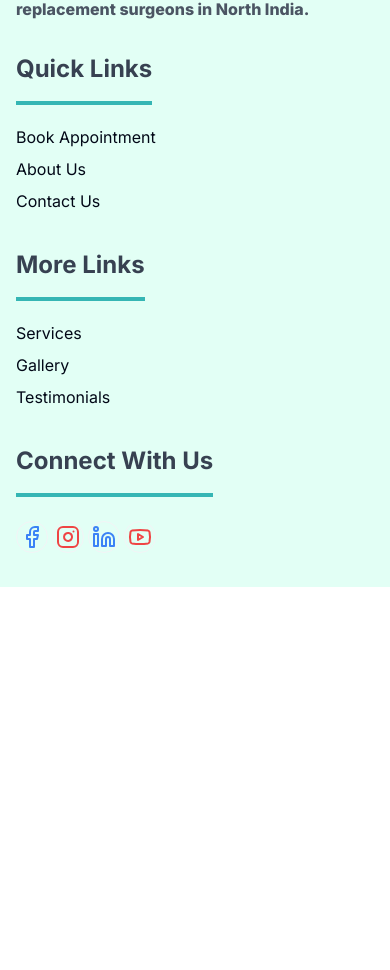
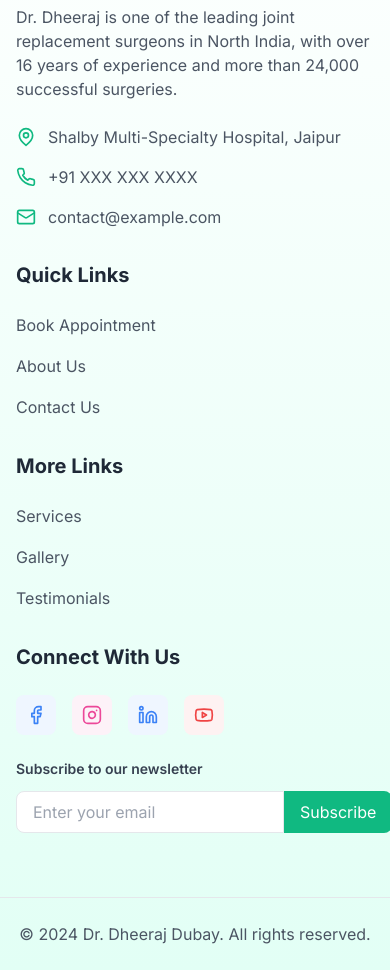
Before and after one commit to Jatin-ge/drdubey, a Next.js app: page /about in a window 390 px wide. Shown: the part 4520-5490 px from the top of the page. Before the commit the page ends 5107 px from the top, so only its background shows below. Built offline with nearby package versions, Linux system fonts and the light colour scheme; no server answers; the database is empty.

Commit message:
feat: enhance stats and profile cards design
- Improved stats card layout and hover effects
- Updated profile card with golden award section
- Fixed duplicate stats section issue
- Removed text highlight effects on hover
- Added consistent gradient styling
- Enhanced overall visual hierarchy

```diff
--- a/components/Footer/Footer.tsx
+++ b/components/Footer/Footer.tsx
@@ -1,11 +1,13 @@
 import Link from "next/link";
 import React from "react";
-
 import {
   YoutubeIcon,
   FacebookIcon,
   InstagramIcon,
   LinkedinIcon,
+  MapPinIcon,
+  PhoneIcon,
+  MailIcon,
 } from "lucide-react";
 import Image from "next/image";
 
@@ -13,114 +15,151 @@ type Props = {};
 
 const Footer = (props: Props) => {
   return (
-    <div>
-      <div className="dark:bg-gray-800 bg-[#E2FFF5] py-4 dark:text-gray-400 ">
-        <div className="container px-4 mx-auto">
-          <div className="-mx-4 flex flex-wrap justify-between">
-            <div className="px-4 my-4 w-full xl:w-1/5">
-              <Link href="/" className="block w-44 mb-6">
+    <footer className="relative bg-gradient-to-b from-white to-[#E2FFF5] dark:from-gray-900 dark:to-gray-800">
+      {/* Decorative Elements */}
+      <div className="absolute inset-0 bg-grid-slate-200 [mask-image:linear-gradient(0deg,white,rgba(255,255,255,0.6))] dark:bg-grid-slate-700/30"></div>
+
+      <div className="relative">
+        {/* Main Footer Content */}
+        <div className="container px-4 py-16 mx-auto">
+          <div className="grid grid-cols-1 gap-8 md:grid-cols-2 lg:grid-cols-4">
+            {/* Logo & About Section */}
+            <div className="space-y-6">
+              <Link href="/" className="block w-44">
                 <Image
                   height={600}
                   width={600}
                   src={"/assets/images/logofinalbg.png"}
                   alt={"logo"}
+                  className="transition-transform duration-300 hover:scale-105"
                 />
               </Link>
-              <p className="text-justify font-extrabold  text-gray-600 dark:text-gray-300">
+              <p className="text-base text-gray-600 dark:text-gray-300">
                 Dr. Dheeraj is one of the leading joint replacement surgeons in
-                North India.
+                North India, with over 16 years of experience and more than 24,000 successful surgeries.
               </p>
+
+              {/* Contact Info */}
+              <div className="space-y-4">
+                <div className="flex items-center space-x-3 text-gray-600 dark:text-gray-300">
+                  <MapPinIcon className="w-5 h-5 text-emerald-500" />
+                  <span>Shalby Multi-Specialty Hospital, Jaipur</span>
+                </div>
+                <div className="flex items-center space-x-3 text-gray-600 dark:text-gray-300">
+                  <PhoneIcon className="w-5 h-5 text-emerald-500" />
+                  <span>+91 XXX XXX XXXX</span>
+                </div>
+                <div className="flex items-center space-x-3 text-gray-600 dark:text-gray-300">
+                  <MailIcon className="w-5 h-5 text-emerald-500" />
+                  <span>contact@example.com</span>
+                </div>
+              </div>
             </div>
 
-            <div className="px-4 my-4 w-full sm:w-auto">
-              <div>
-                <h2 className="inline-block text-2xl pb-4 mb-4 border-b-4 border-primary font-bold text-gray-700 dark:text-gray-300">
+            {/* Quick Links */}
+            <div className="space-y-6">
+              <h3 className="text-xl font-bold text-gray-800 dark:text-gray-100">
                 Quick Links
-                </h2>
-              </div>
-              <ul className="leading-8">
-                <li>
-                  <Link href="/booking/jaipur" className="hover:text-primary">
-                    Book Appointment
+              </h3>
+              <ul className="space-y-4">
+                {['Book Appointment', 'About Us', 'Contact Us'].map((item) => (
+                  <li key={item}>
+                    <Link
+                      href={`/${item.toLowerCase().replace(' ', '-')}`}
+                      className="inline-flex text-gray-600 dark:text-gray-300 hover:text-emerald-500 dark:hover:text-emerald-400 transition-colors duration-300"
+                    >
+                      <span className="border-b border-transparent hover:border-emerald-500">{item}</span>
                     </Link>
                   </li>
-                <li>
-                  <Link href="/about" className="hover:text-primary">
-                    About Us
-                  </Link>
-                </li>
-                <li>
-                  <Link href="/contact" className="hover:text-primary">
-                    Contact Us
-                  </Link>
-                </li>
-              </ul>
-            </div>
-            <div className="px-4 my-4 w-full sm:w-auto">
-              <div>
-                <h2 className="inline-block text-2xl pb-4 mb-4 border-b-4 border-primary font-bold text-gray-700 dark:text-gray-300">
-                  More Links
-                </h2>
-              </div>
-              <ul className="leading-8">
-                <li>
-                  <Link href="/services" className="hover:text-primary">
-                    Services
-                  </Link>
-                </li>
-                <li>
-                  <Link href="/gallery" className="hover:text-primary">
-                    Gallery
-                  </Link>
-                </li>
-                <li>
-                  <Link href="/youtube" className="hover:text-primary">
-                    Testimonials
-                  </Link>
-                </li>
+                ))}
               </ul>
             </div>
 
-            <div className="px-4 my-4 w-full sm:w-auto xl:w-1/5">
-              <div>
-                <h2 className="inline-block text-2xl pb-4 mb-4 border-b-4 border-primary font-bold text-gray-700 dark:text-gray-300">
+            {/* More Links */}
+            <div className="space-y-6">
+              <h3 className="text-xl font-bold text-gray-800 dark:text-gray-100">
+                More Links
+              </h3>
+              <ul className="space-y-4">
+                {['Services', 'Gallery', 'Testimonials'].map((item) => (
+                  <li key={item}>
+                    <Link
+                      href={`/${item.toLowerCase()}`}
+                      className="inline-flex text-gray-600 dark:text-gray-300 hover:text-emerald-500 dark:hover:text-emerald-400 transition-colors duration-300"
+                    >
+                      <span className="border-b border-transparent hover:border-emerald-500">{item}</span>
+                    </Link>
+                  </li>
+                ))}
+              </ul>
+            </div>
+
+            {/* Social Links */}
+            <div className="space-y-6">
+              <h3 className="text-xl font-bold text-gray-800 dark:text-gray-100">
                 Connect With Us
-                </h2>
-              </div>
+              </h3>
+              <div className="flex flex-wrap gap-4">
                 <Link
                   target="_blank"
                   href="https://www.facebook.com/drdheerajdubay/"
-                className="inline-flex items-center justify-center h-8 w-8 border border-gray-100 rounded-full mr-1 hover:text-primary hover:border-blue-400"
+                  className="inline-flex items-center justify-center h-10 w-10 rounded-lg bg-blue-50 dark:bg-blue-900/30 text-blue-500 hover:bg-blue-100 dark:hover:bg-blue-900/50 transition-colors duration-300"
                 >
-                <FacebookIcon className="text-blue-500" />
-              </Link>
-
-              <Link
-                target="_blank"
-                href="https://www.instagram.com/dheerajdubay1/?igshid=YmMyMTA2M2Y%3D"
-                className="inline-flex items-center justify-center h-8 w-8 border border-gray-100 rounded-full mr-1 hover:text-primary hover:border-blue-400"
-              >
-                <InstagramIcon className="text-red-500" />
+                  <FacebookIcon className="w-5 h-5" />
                 </Link>
                 <Link
                   target="_blank"
-                href=" https://www.youtube.com/@dr.dheerajdubay6664"
-                className="inline-flex items-center justify-center h-8 w-8 border border-gray-100 rounded-full mr-1 mt-2 hover:text-primary hover:border-blue-400"
+                  href="https://www.instagram.com/dheerajdubay1/"
+                  className="inline-flex items-center justify-center h-10 w-10 rounded-lg bg-pink-50 dark:bg-pink-900/30 text-pink-500 hover:bg-pink-100 dark:hover:bg-pink-900/50 transition-colors duration-300"
                 >
-                <LinkedinIcon className="text-blue-500" />
+                  <InstagramIcon className="w-5 h-5" />
                 </Link>
                 <Link
                   target="_blank"
-                href=" https://www.youtube.com/@dr.dheerajdubay6664"
-                className="inline-flex items-center justify-center h-8 w-8 border border-gray-100 rounded-full mr-1 mt-2 hover:text-primary hover:border-blue-400"
+                  href="https://www.linkedin.com/"
+                  className="inline-flex items-center justify-center h-10 w-10 rounded-lg bg-blue-50 dark:bg-blue-900/30 text-blue-500 hover:bg-blue-100 dark:hover:bg-blue-900/50 transition-colors duration-300"
                 >
-                <YoutubeIcon className="text-red-500" />
+                  <LinkedinIcon className="w-5 h-5" />
                 </Link>
+                <Link
+                  target="_blank"
+                  href="https://www.youtube.com/@dr.dheerajdubay6664"
+                  className="inline-flex items-center justify-center h-10 w-10 rounded-lg bg-red-50 dark:bg-red-900/30 text-red-500 hover:bg-red-100 dark:hover:bg-red-900/50 transition-colors duration-300"
+                >
+                  <YoutubeIcon className="w-5 h-5" />
+                </Link>
+              </div>
+
+              {/* Newsletter Subscription */}
+              <div className="mt-8">
+                <h4 className="text-sm font-semibold text-gray-700 dark:text-gray-200 mb-3">
+                  Subscribe to our newsletter
+                </h4>
+                <div className="flex">
+                  <input
+                    type="email"
+                    placeholder="Enter your email"
+                    className="flex-1 px-4 py-2 rounded-l-lg border border-gray-200 dark:border-gray-700 dark:bg-gray-800 focus:outline-none focus:ring-2 focus:ring-emerald-500"
+                  />
+                  <button className="px-4 py-2 bg-emerald-500 text-white rounded-r-lg hover:bg-emerald-600 transition-colors duration-300">
+                    Subscribe
+                  </button>
                 </div>
               </div>
             </div>
           </div>
         </div>
+
+        {/* Copyright Section */}
+        <div className="border-t border-gray-200 dark:border-gray-700">
+          <div className="container px-4 py-6 mx-auto">
+            <div className="text-center text-gray-600 dark:text-gray-400">
+              <p>© {new Date().getFullYear()} Dr. Dheeraj Dubay. All rights reserved.</p>
+            </div>
+          </div>
+        </div>
+      </div>
+    </footer>
   );
 };
 
--- a/components/ProfileCard/Card1.tsx
+++ b/components/ProfileCard/Card1.tsx
@@ -1,5 +1,4 @@
 import React from "react";
-import { Stats } from "../Stats/Stats";
 import Image from "next/image";
 
 type Props = {};
@@ -8,23 +7,26 @@ type Props = {};
 const Card1 = (props: Props) => {
   return (
     <div>
-      <section className="pt-10 overflow-hidden bg-[#F4FEFA] dark:bg-inherit  py-8 md:pt-0 sm:pt-16 2xl:pt-16">
-        <div className="lg:w-[85%] px-4 mx-auto sm:px-6 lg:px-8 ">
-          <div className="grid items-center grid-cols-1 md:grid-cols-2">
-            <div data-aos="fade-right">
-              <h2 className="text-3xl font-bold leading-tight text-gray-700 sm:text-5xl lg:text-7xl dark:text-gray-100">
+      <section className="pt-10 overflow-hidden bg-[#F4FEFA] dark:bg-inherit py-8 md:pt-0 sm:pt-16 2xl:pt-16">
+        <div className="lg:w-[85%] px-4 mx-auto sm:px-6 lg:px-8">
+          <div className="grid items-center grid-cols-1 md:grid-cols-2 gap-12">
+            <div data-aos="fade-right" className="space-y-6">
+              <h2 className="text-3xl font-bold leading-tight bg-gradient-to-r from-gray-800 to-gray-600 dark:from-gray-100 dark:to-gray-300 bg-clip-text text-transparent sm:text-5xl lg:text-6xl">
                 Dr. Dheeraj Dubay
               </h2>
-              <p className="max-w-3xl mt-3 text-xl lg:text-3xl leading-relaxed text-gray-600 dark:text-gray-200 md:mt-8">
+              <p className="text-xl lg:text-2xl font-medium text-emerald-600 dark:text-emerald-400">
                 Sr. Consultant Joint Replacement Surgery - Shalby
                 Multi-Specialty Hospitals Jaipur
               </p>
-              <li className="mx-1 font-semibold text-xl text-gray-600 dark:text-gray-200 mt-4">
+              <div className="inline-flex items-center px-4 py-2 bg-emerald-50 dark:bg-emerald-900/30 rounded-lg">
+                <span className="text-lg font-semibold text-emerald-700 dark:text-emerald-300">
                   MBBS, MS (Orthopedic), FJRS (Germany)
-              </li>
-              <p className="max-w-4xl mt-3 text-xl lg:text-2xl leading-relaxed text-gray-600 dark:text-gray-300 md:mt-8">
+                </span>
+              </div>
+
+              <p className="text-lg lg:text-xl leading-relaxed text-gray-600 dark:text-gray-300">
                 He has more than{" "}
-                <span className="font-bold text-black dark:text-gray-200">
+                <span className="font-bold text-emerald-600 dark:text-emerald-400">
                   16 years of experience
                 </span>{" "}
                 in the field of Joint Replacement Surgeries and is well wersed
@@ -47,24 +49,29 @@ const Card1 = (props: Props) => {
                 most trusted Joint Replacement Surgeon of North India.
               </p>
 
-              <div className="my-8 p-4 bg-gradient-to-r from-amber-50 to-yellow-50 dark:from-amber-900/20 dark:to-yellow-900/20 border-l-4 border-amber-400 rounded-lg shadow-sm">
-                <div className="flex items-center gap-3">
-                  <svg xmlns="http://www.w3.org/2000/svg" className="h-8 w-8 text-amber-400" viewBox="0 0 24 24" fill="currentColor">
-                    <path d="M12 15.4L9.2 17l.8-3.3L7.3 11l3.4-.3L12 7.6l1.3 3.1 3.4.3-2.7 2.7.8 3.3z"/>
-                    <path d="M12 2C6.5 2 2 6.5 2 12s4.5 10 10 10 10-4.5 10-10S17.5 2 12 2zm0 18c-4.4 0-8-3.6-8-8s3.6-8 8-8 8 3.6 8 8-3.6 8-8 8z"/>
+              <div className="p-6 bg-gradient-to-r from-amber-50 to-yellow-50 dark:from-amber-900/30 dark:to-yellow-900/30 rounded-xl shadow-lg hover:shadow-xl transition-all duration-300 border border-amber-200/50 dark:border-amber-700/30">
+                <div className="flex items-center gap-4">
+                  <div className="shrink-0">
+                    <svg xmlns="http://www.w3.org/2000/svg" className="h-12 w-12 text-amber-500 drop-shadow-md" viewBox="0 0 24 24" fill="currentColor">
+                      <path d="M12 2L15.09 8.26L22 9.27L17 14.14L18.18 21.02L12 17.77L5.82 21.02L7 14.14L2 9.27L8.91 8.26L12 2Z" />
                     </svg>
-                  <p className="text-lg font-medium text-amber-800 dark:text-amber-200">
-                    Awarded for excellence in Joint Replacement surgery by the Health Minister of Rajasthan for 3 consecutive years
+                  </div>
+                  <div>
+                    <h4 className="text-lg font-semibold bg-gradient-to-r from-amber-600 to-yellow-500 dark:from-amber-400 dark:to-yellow-300 bg-clip-text text-transparent mb-1">
+                      Excellence in Joint Replacement Surgery
+                    </h4>
+                    <p className="text-base text-amber-900 dark:text-amber-200">
+                      Awarded by the Health Minister of Rajasthan for 3 consecutive years
                     </p>
                   </div>
                 </div>
+              </div>
 
-              <p className="mt-4 text-xl text-gray-600 md:mt-8 dark:text-gray-300">
-                <div className="inline-flex items-center gap-2 p-3 px-4 bg-white dark:bg-gray-800 rounded-lg shadow-sm">
-                  <span className="font-medium">Have a question?</span>
+              <div className="inline-flex items-center gap-3 p-4 bg-white dark:bg-gray-800 rounded-xl shadow-sm hover:shadow-md transition-shadow duration-300">
+                <span className="font-medium text-gray-700 dark:text-gray-200">Have a question?</span>
                 <a
                   href="https://www.linkedin.com/in/dr-dheeraj-dubay-36399599/"
-                    className="inline-flex items-center gap-2 text-sky-500 hover:text-sky-600 transition-colors duration-200"
+                  className="inline-flex items-center gap-2 text-emerald-500 hover:text-emerald-600 transition-colors duration-200"
                 >
                   Ask on LinkedIn
                   <svg
@@ -77,22 +84,15 @@ const Card1 = (props: Props) => {
                   </svg>
                 </a>
               </div>
-              </p>
             </div>
 
-            <div data-aos="fade-left" className="relative ">
-              {/* <img
-                className="absolute inset-x-0 bottom-0 -mb-56 -translate-x-1/2 left-1/2"
-                src="https://cdn.rareblocks.xyz/collection/celebration/images/team/1/blob-shape.svg"
-                alt=""
-              /> */}
-
+            <div data-aos="fade-left" className="relative">
               <Image
                 width={1400}
                 height={1400}
-                className="relative w-full xl:max-w-lg xl:mx-auto 2xl:scale-150"
+                className="relative w-full xl:max-w-lg xl:mx-auto 2xl:scale-125 rounded-2xl shadow-2xl"
                 src="/assets/images/hero.png"
-                alt="dub"
+                alt="Dr. Dheeraj Dubay"
               />
             </div>
           </div>
```
Also changed, not shown: components/Stats/Stats.tsx (+20 -17 lines). Lines whose indentation alone changed are shown as unchanged.
